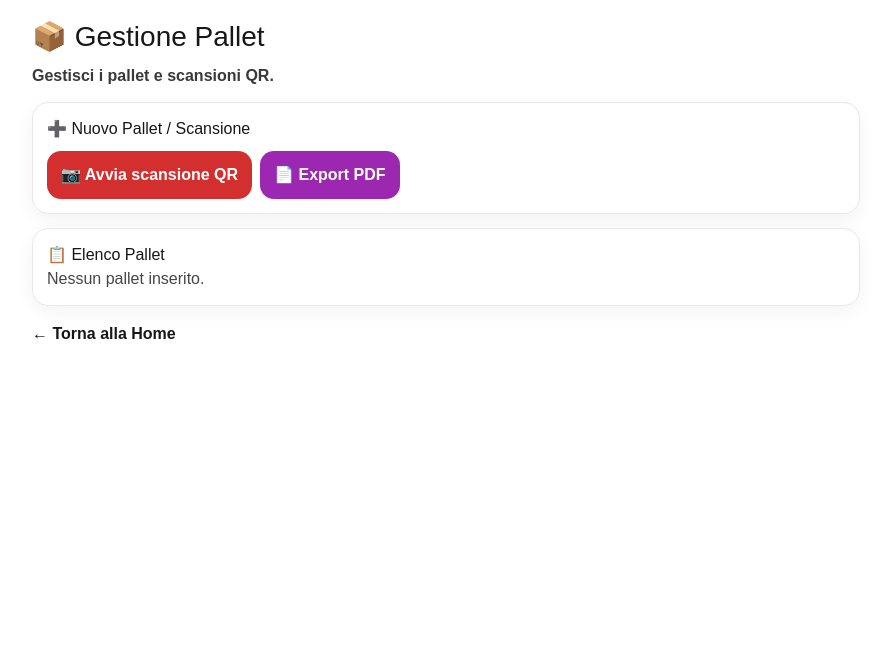
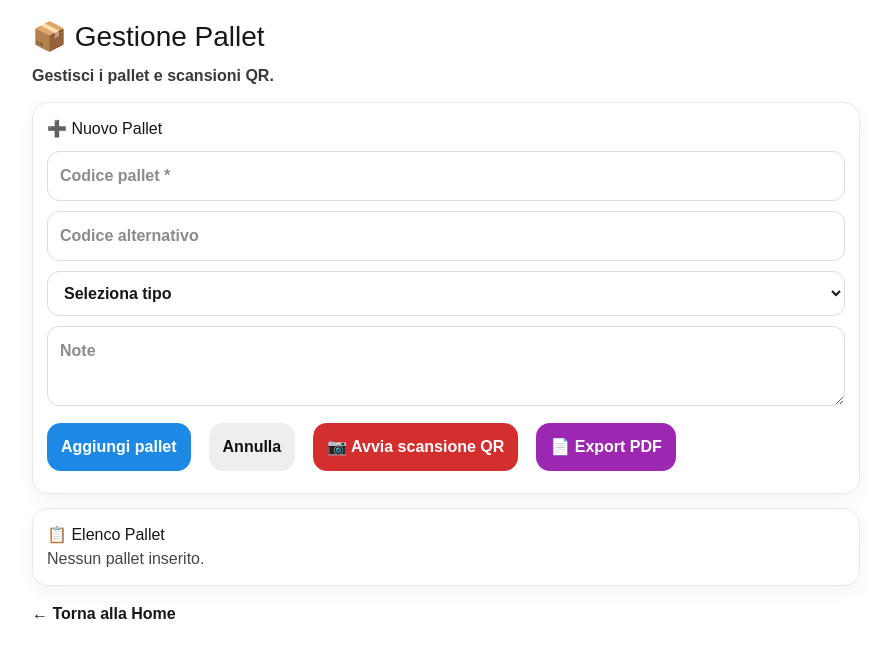
Before and after one commit to lucamandis89/pallet-tracker-v2, a Next.js app: page /pallets in a window 1280 px wide. Shown: the top 658 px of the page, without its empty margins (194-1085 px from the left). Built offline with nearby package versions, Linux system fonts and the light colour scheme.

Commit message:
Update page.tsx

```diff
--- a/app/pallets/page.tsx
+++ b/app/pallets/page.tsx
@@ -9,6 +9,14 @@ export default function PalletsPage() {
   const [showScanner, setShowScanner] = useState(false);
   const [scanResult, setScanResult] = useState<string | null>(null);
   const [foundPallet, setFoundPallet] = useState<storage.PalletItem | null>(null);
+  const [form, setForm] = useState({
+    code: "",
+    altCode: "",
+    type: "",
+    typeCustom: "",
+    notes: "",
+  });
+
   const scannerRef = useRef<Html5QrcodeScanner | null>(null);
   const scannerContainerId = "qr-reader";
 
@@ -26,44 +34,46 @@ export default function PalletsPage() {
     setScanResult(null);
     setFoundPallet(null);
 
-    // Piccolo ritardo per garantire che il DOM sia pronto
     setTimeout(() => {
       if (!scannerRef.current) {
         scannerRef.current = new Html5QrcodeScanner(
           scannerContainerId,
           { fps: 10, qrbox: { width: 250, height: 250 } },
-          /* verbose= */ false
+          false
         );
 
         scannerRef.current.render(
-          (decodedText) => {
-            // Successo
-            handleScan(decodedText);
-          },
-          (error) => {
-            // Ignora errori di lettura (continua a scansionare)
-            console.warn("Scan error:", error);
-          }
+          (decodedText) => handleScan(decodedText),
+          (error) => console.warn("Scan error:", error)
         );
       }
     }, 100);
   };
 
-  // Gestisce il codice letto
   const handleScan = (code: string) => {
     if (scannerRef.current) {
-      scannerRef.current.clear(); // ferma lo scanner
+      scannerRef.current.clear();
       scannerRef.current = null;
     }
     setShowScanner(false);
     setScanResult(code);
-
-    // Cerca il pallet per codice
     const pallet = storage.findPalletByCode(code);
     setFoundPallet(pallet);
+    if (pallet) {
+      // Precompila il form con i dati del pallet trovato
+      setForm({
+        code: pallet.code,
+        altCode: pallet.altCode || "",
+        type: pallet.type || "",
+        typeCustom: pallet.typeCustom || "",
+        notes: pallet.notes || "",
+      });
+    } else {
+      // Nuovo pallet: preimposta il codice
+      setForm({ ...form, code });
+    }
   };
 
-  // Ferma lo scanner manualmente
   const stopScanner = () => {
     if (scannerRef.current) {
       scannerRef.current.clear();
@@ -72,17 +82,71 @@ export default function PalletsPage() {
     setShowScanner(false);
   };
 
-  // Crea un nuovo pallet con il codice scansionato
   const createPalletFromScan = () => {
     if (!scanResult) return;
-    const newPallet = storage.upsertPallet({ code: scanResult }); // crea o aggiorna
+    const newPallet = storage.upsertPallet(
+      { code: scanResult },
+      undefined // companyId (non ancora implementato)
+    );
     reload();
     setScanResult(null);
     setFoundPallet(newPallet);
     alert(`Pallet ${scanResult} creato.`);
   };
 
-  // Esportazione PDF
+  const savePallet = () => {
+    if (!form.code.trim()) {
+      alert("Inserisci il codice del pallet");
+      return;
+    }
+
+    const palletData: Partial<storage.PalletItem> & { code: string } = {
+      code: form.code.trim(),
+      altCode: form.altCode.trim() || undefined,
+      type: (form.type as storage.PalletType) || undefined,
+      typeCustom: form.type === "ALTRO" ? form.typeCustom.trim() : undefined,
+      notes: form.notes.trim() || undefined,
+      lastSeenTs: Date.now(),
+    };
+
+    storage.upsertPallet(palletData);
+    reload();
+    resetForm();
+    alert("Pallet salvato!");
+  };
+
+  const resetForm = () => {
+    setForm({
+      code: "",
+      altCode: "",
+      type: "",
+      typeCustom: "",
+      notes: "",
+    });
+    setScanResult(null);
+    setFoundPallet(null);
+  };
+
+  const editPallet = (pallet: storage.PalletItem) => {
+    setFoundPallet(pallet);
+    setForm({
+      code: pallet.code,
+      altCode: pallet.altCode || "",
+      type: pallet.type || "",
+      typeCustom: pallet.typeCustom || "",
+      notes: pallet.notes || "",
+    });
+    window.scrollTo({ top: 0, behavior: "smooth" });
+  };
+
+  const deletePallet = (id: string) => {
+    if (!confirm("Eliminare questo pallet?")) return;
+    const items = storage.getPallets().filter((p) => p.id !== id);
+    storage.setPallets(items);
+    reload();
+    if (foundPallet?.id === id) resetForm();
+  };
+
   async function exportPdf() {
     const all = storage.getPallets();
     await storage.exportPdf({
@@ -93,7 +157,7 @@ export default function PalletsPage() {
         p.id,
         p.code,
         p.altCode || "",
-        p.type || "",
+        p.type === "ALTRO" && p.typeCustom ? p.typeCustom : p.type || "",
         p.notes || "",
         p.lastSeenTs ? new Date(p.lastSeenTs).toLocaleString() : "",
       ]),
@@ -117,7 +181,35 @@ export default function PalletsPage() {
     background: bg,
     color,
     marginRight: 8,
+    marginBottom: 8,
   });
+
+  const inputStyle: React.CSSProperties = {
+    padding: 12,
+    borderRadius: 12,
+    border: "1px solid #ddd",
+    width: "100%",
+    fontWeight: 700,
+    marginBottom: 10,
+  };
+
+  // Icone per le tipologie (emoji)
+  const getTypeIcon = (type: string) => {
+    const icons: Record<string, string> = {
+      "CHEP": "🔵",
+      "LPR": "💗",
+      "EPAL": "🟫",
+      "DUSS CHEP": "🔵⚙️",
+      "DUSS LPR": "💗⚙️",
+      "MINI PALLET DUSS": "📦⚙️",
+      "GENERICHE": "📦",
+      "IFCO VERDI": "🟢",
+      "IFCO ROSSE": "🔴",
+      "IFCO MARRONI": "🟤",
+      "ROLL": "🛒",
+    };
+    return icons[type] || "📦";
+  };
 
   return (
     <div style={{ padding: 16, maxWidth: 860, margin: "0 auto" }}>
@@ -155,17 +247,22 @@ export default function PalletsPage() {
       )}
 
       {/* Risultato scansione */}
-      {scanResult && (
+      {scanResult && !showScanner && (
         <div style={{ ...cardStyle, marginTop: 14, marginBottom: 14 }}>
           <h3>Codice scansionato: {scanResult}</h3>
           {foundPallet ? (
             <div>
-              <p>✅ Pallet esistente trovato:</p>
-              <pre>{JSON.stringify(foundPallet, null, 2)}</pre>
+              <p>✅ Pallet esistente trovato</p>
               <button
                 onClick={() => {
-                  // Qui potresti navigare a una pagina di modifica o mostrare dettagli
-                  alert("Vai alla modifica (da implementare)");
+                  setForm({
+                    code: foundPallet.code,
+                    altCode: foundPallet.altCode || "",
+                    type: foundPallet.type || "",
+                    typeCustom: foundPallet.typeCustom || "",
+                    notes: foundPallet.notes || "",
+                  });
+                  setScanResult(null);
                 }}
                 style={btn("#ffb300", "#111")}
               >
@@ -186,18 +283,91 @@ export default function PalletsPage() {
         </div>
       )}
 
-      {/* Area principale */}
+      {/* Form di inserimento/modifica */}
       <div style={{ ...cardStyle, marginTop: 14, marginBottom: 14 }}>
-        <h2 style={{ marginTop: 0, marginBottom: 10 }}>➕ Nuovo Pallet / Scansione</h2>
+        <h2 style={{ marginTop: 0, marginBottom: 10 }}>
+          {foundPallet ? "✏️ Modifica Pallet" : "➕ Nuovo Pallet"}
+        </h2>
+
+        <input
+          placeholder="Codice pallet *"
+          value={form.code}
+          onChange={(e) => setForm({ ...form, code: e.target.value })}
+          style={inputStyle}
+        />
+
+        <input
+          placeholder="Codice alternativo"
+          value={form.altCode}
+          onChange={(e) => setForm({ ...form, altCode: e.target.value })}
+          style={inputStyle}
+        />
+
+        <select
+          value={form.type}
+          onChange={(e) => setForm({ ...form, type: e.target.value, typeCustom: "" })}
+          style={inputStyle}
+        >
+          <option value="">Seleziona tipo</option>
+          <optgroup label="CHEP">
+            <option value="CHEP">{getTypeIcon("CHEP")} CHEP</option>
+          </optgroup>
+          <optgroup label="LPR">
+            <option value="LPR">{getTypeIcon("LPR")} LPR</option>
+          </optgroup>
+          <optgroup label="EPAL">
+            <option value="EPAL">{getTypeIcon("EPAL")} EPAL</option>
+          </optgroup>
+          <optgroup label="DUSS">
+            <option value="DUSS CHEP">{getTypeIcon("DUSS CHEP")} DUSS CHEP</option>
+            <option value="DUSS LPR">{getTypeIcon("DUSS LPR")} DUSS LPR</option>
+            <option value="MINI PALLET DUSS">{getTypeIcon("MINI PALLET DUSS")} Mini pallet DUSS</option>
+          </optgroup>
+          <optgroup label="IFCO">
+            <option value="IFCO VERDI">{getTypeIcon("IFCO VERDI")} IFCO verdi</option>
+            <option value="IFCO ROSSE">{getTypeIcon("IFCO ROSSE")} IFCO rosse</option>
+            <option value="IFCO MARRONI">{getTypeIcon("IFCO MARRONI")} IFCO marroni</option>
+          </optgroup>
+          <optgroup label="Altri">
+            <option value="ROLL">{getTypeIcon("ROLL")} ROLL</option>
+            <option value="GENERICHE">{getTypeIcon("GENERICHE")} Generiche</option>
+            <option value="ALTRO">📌 Altro (specificare)</option>
+          </optgroup>
+        </select>
+
+        {form.type === "ALTRO" && (
+          <input
+            placeholder="Specifica tipo"
+            value={form.typeCustom}
+            onChange={(e) => setForm({ ...form, typeCustom: e.target.value })}
+            style={inputStyle}
+          />
+        )}
+
+        <textarea
+          placeholder="Note"
+          value={form.notes}
+          onChange={(e) => setForm({ ...form, notes: e.target.value })}
+          style={{ ...inputStyle, minHeight: 80 }}
+        />
+
+        <div style={{ display: "flex", gap: 10, flexWrap: "wrap" }}>
+          <button onClick={savePallet} style={btn("#1e88e5")}>
+            {foundPallet ? "Salva modifiche" : "Aggiungi pallet"}
+          </button>
+          <button onClick={resetForm} style={btn("#eeeeee", "#111")}>
+            Annulla
+          </button>
           <button onClick={startScanner} style={btn("#d32f2f")}>
             📷 Avvia scansione QR
           </button>
           <button onClick={exportPdf} style={btn("#9c27b0")}>
             📄 Export PDF
           </button>
-        {/* Qui puoi aggiungere un form per inserimento manuale */}
+        </div>
       </div>
 
+      {/* Elenco pallet */}
       <div style={cardStyle}>
         <h2 style={{ marginTop: 0 }}>📋 Elenco Pallet</h2>
         {pallets.length === 0 ? (
@@ -206,14 +376,31 @@ export default function PalletsPage() {
           <div style={{ display: "grid", gap: 10 }}>
             {pallets.map((p) => (
               <div key={p.id} style={{ border: "1px solid #eee", borderRadius: 14, padding: 12 }}>
-                <div style={{ fontWeight: 900, fontSize: 18 }}>{p.code}</div>
-                <div style={{ opacity: 0.75 }}>{p.type && `Tipo: ${p.type}`}</div>
+                <div style={{ display: "flex", justifyContent: "space-between", alignItems: "flex-start" }}>
+                  <div>
+                    <div style={{ fontWeight: 900, fontSize: 18 }}>
+                      {getTypeIcon(p.type || "")} {p.code}
+                    </div>
+                    <div style={{ opacity: 0.75 }}>
+                      Tipo: {p.type === "ALTRO" && p.typeCustom ? p.typeCustom : p.type || "Non specificato"}
+                    </div>
+                    {p.altCode && <div style={{ opacity: 0.6 }}>Alt: {p.altCode}</div>}
                     {p.notes && <div style={{ opacity: 0.7 }}>📝 {p.notes}</div>}
                     {p.lastSeenTs && (
                       <div style={{ fontSize: 12, opacity: 0.6 }}>
                         Ultimo visto: {new Date(p.lastSeenTs).toLocaleString()}
                       </div>
                     )}
+                  </div>
+                  <div style={{ display: "flex", gap: 8 }}>
+                    <button onClick={() => editPallet(p)} style={btn("#ffb300", "#111", true)}>
+                      Modifica
+                    </button>
+                    <button onClick={() => deletePallet(p.id)} style={btn("#e53935", "white", true)}>
+                      Elimina
+                    </button>
+                  </div>
+                </div>
               </div>
             ))}
           </div>
@@ -228,3 +415,14 @@ export default function PalletsPage() {
     </div>
   );
 }
+
+// Versione compatta per i bottoni nell'elenco
+const btn = (bg: string, color: string, small?: boolean) => ({
+  padding: small ? "6px 10px" : "12px 14px",
+  borderRadius: 14,
+  border: "none",
+  fontWeight: 900 as const,
+  cursor: "pointer",
+  background: bg,
+  color,
+});
```
Lines whose indentation alone changed are shown as unchanged.
